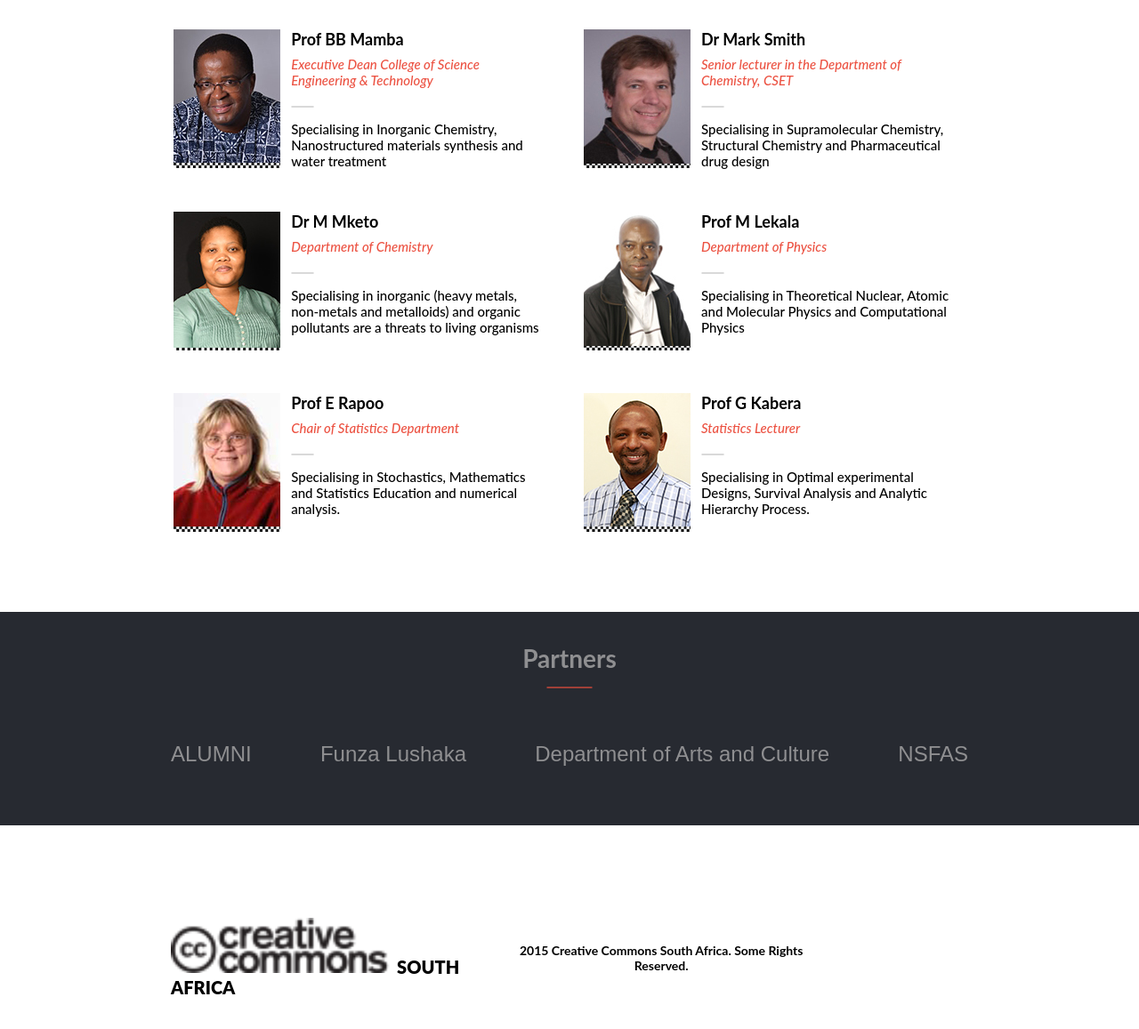
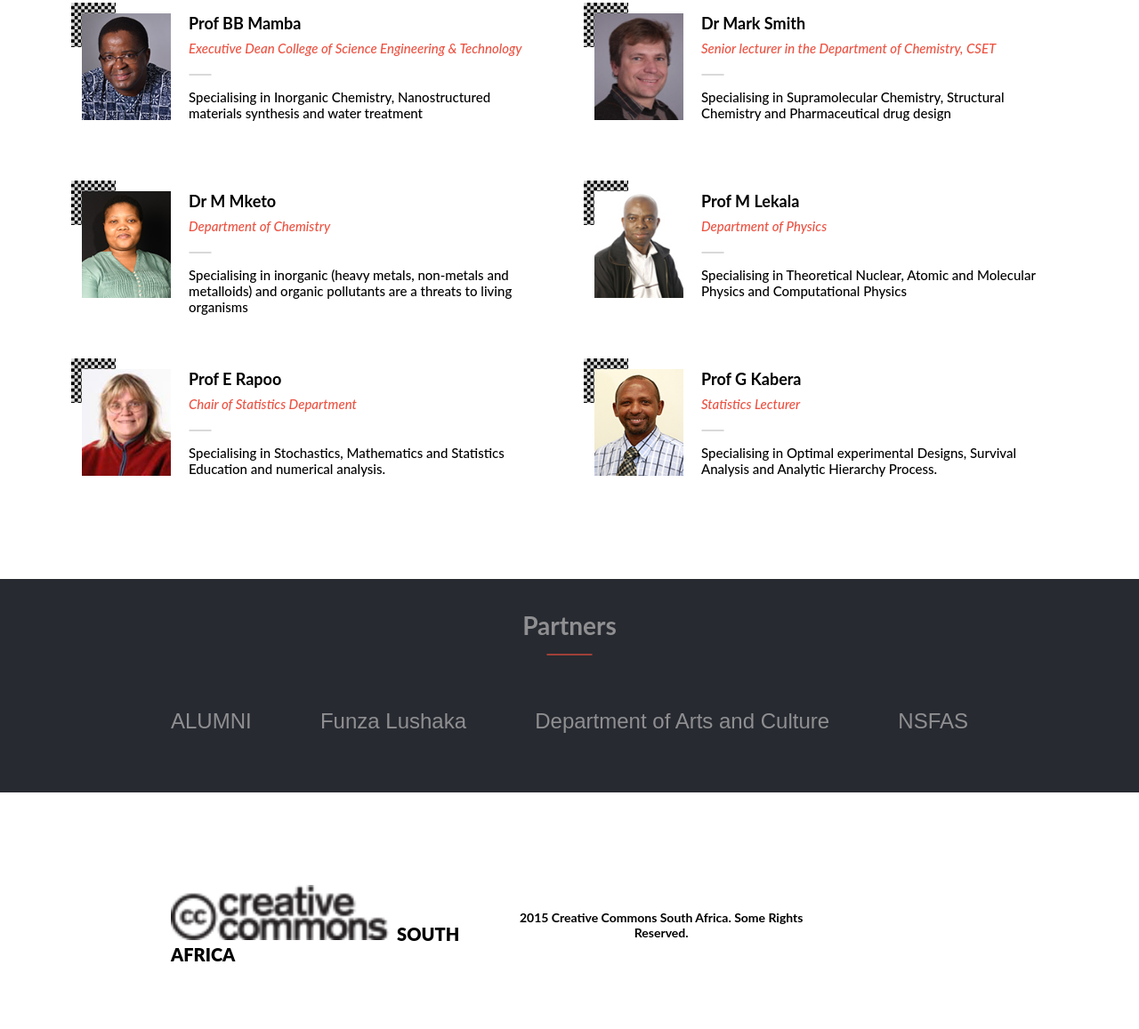
Before and after one commit to Bhekisile/capstone-project, a website: page index.html in a window 1280 px wide. Shown: the part 1375-2532 px from the top of the page at 89% size. After the commit the page ends 2511 px from the top, so only its background shows below. Drawn offline with Linux system fonts and the light colour scheme; a web font is replaced by a local one.

Commit message:
Edit style and js file

```diff
--- a/index.html
+++ b/index.html
@@ -112,6 +112,10 @@
             <h3 class="lect">Our Amazing Lecturers</h3>
             <img src="./Image/title-line.png" alt="">
         </header>
+        <div id="showMore" class="desktop mobile"></div>
+                <button type="submit" class="btnLect mobile" onclick="toggleShow">
+                    MORE <img src="./Image/arrow_down.png" alt="">
+                </button>
         <article class="lecturers">
             <div class="vanish mobile">
                 <div class="row">
@@ -123,10 +127,6 @@
                     </div>
                 </div>
             </div>
-                <div id="showMore" class="desktop mobile"></div>
-                <button type="submit" class="btnLect mobile" onclick="toggleShow">
-                    MORE <img src="./Image/arrow_down.png" alt="">
-                </button>
         </article>
         <article id="sponsor" class="partners1 desktop">
             <div class="sponsors desktop">
--- a/script.js
+++ b/script.js
@@ -70,6 +70,7 @@ dataCards.forEach((card) => {
   temp.innerHTML = `
   <div class='showMoreCont'>
   <div class='img1'><img class='pop-img' src=${card.image}></div>
+  <div class='che-img'></div>
   <div class='flex-txt'>
   <h4 class='dept'>${card.name}</h4>
   <p class='title'>${card.title}</p>
@@ -93,4 +94,3 @@ function toggleShow() {
     vanish.style.display = 'block';
   }
 }
-showBtn.addEventListener('click', toggleShow);
--- a/styles.css
+++ b/styles.css
@@ -403,11 +403,18 @@ img .white {
 .img1,
 .lects img {
   margin-right: 12px;
-  width: 120px;
-  height: 156px;
-  background-image: url(./Image/checkered-bg3.png);
-  background-size: 100px;
-  background-repeat: repeat;
+  width: 50px;
+  height: 50px;
+  background-image: url(./Image/ch-img.png);
+  background-size: 30px 30px;
+  background-position: top left;
+  background-repeat: no repeat;
+}
+
+.pop-img {
+  margin: 12px 0 0 12px;
+  width: 100px;
+  height: 120px;
 }
 
 .img1:nth-last-child(1) {
@@ -419,6 +426,8 @@ img .white {
   flex-direction: column;
   font-family: "Lato", sans-serif;
   font-weight: 500;
+  margin-left: 70px;
+  margin-top: 12px;
 }
 
 .dept,
@@ -658,6 +667,7 @@ img .white {
     background-color: #272a31;
     color: #8f8f91;
     margin-bottom: 100px;
+    margin-top: -450px;
   }
 
   .partners1 ul {
```
Also changed, not shown: about.css (+10 -12 lines), Image/ch-img.png (added), README.md.
